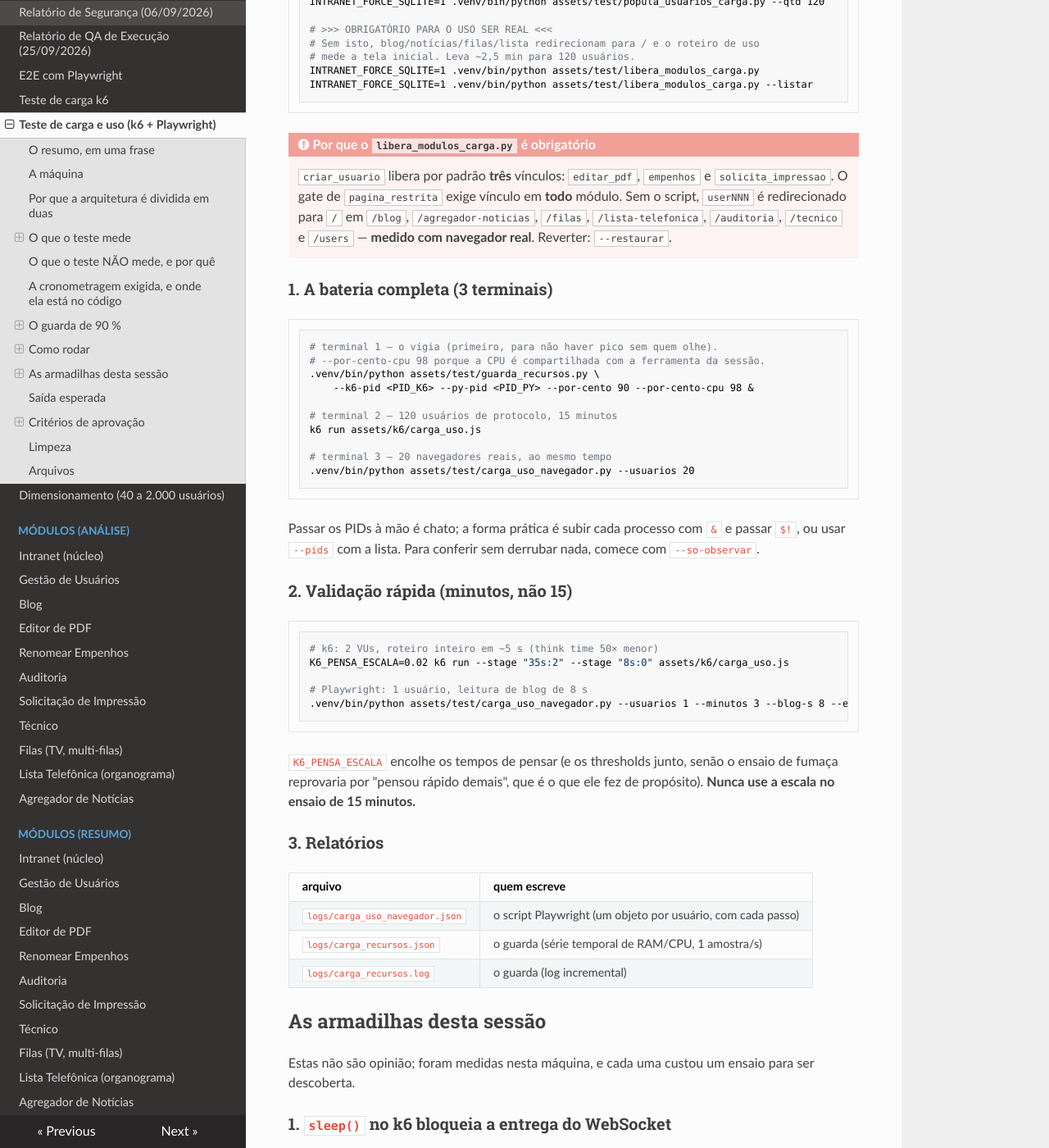
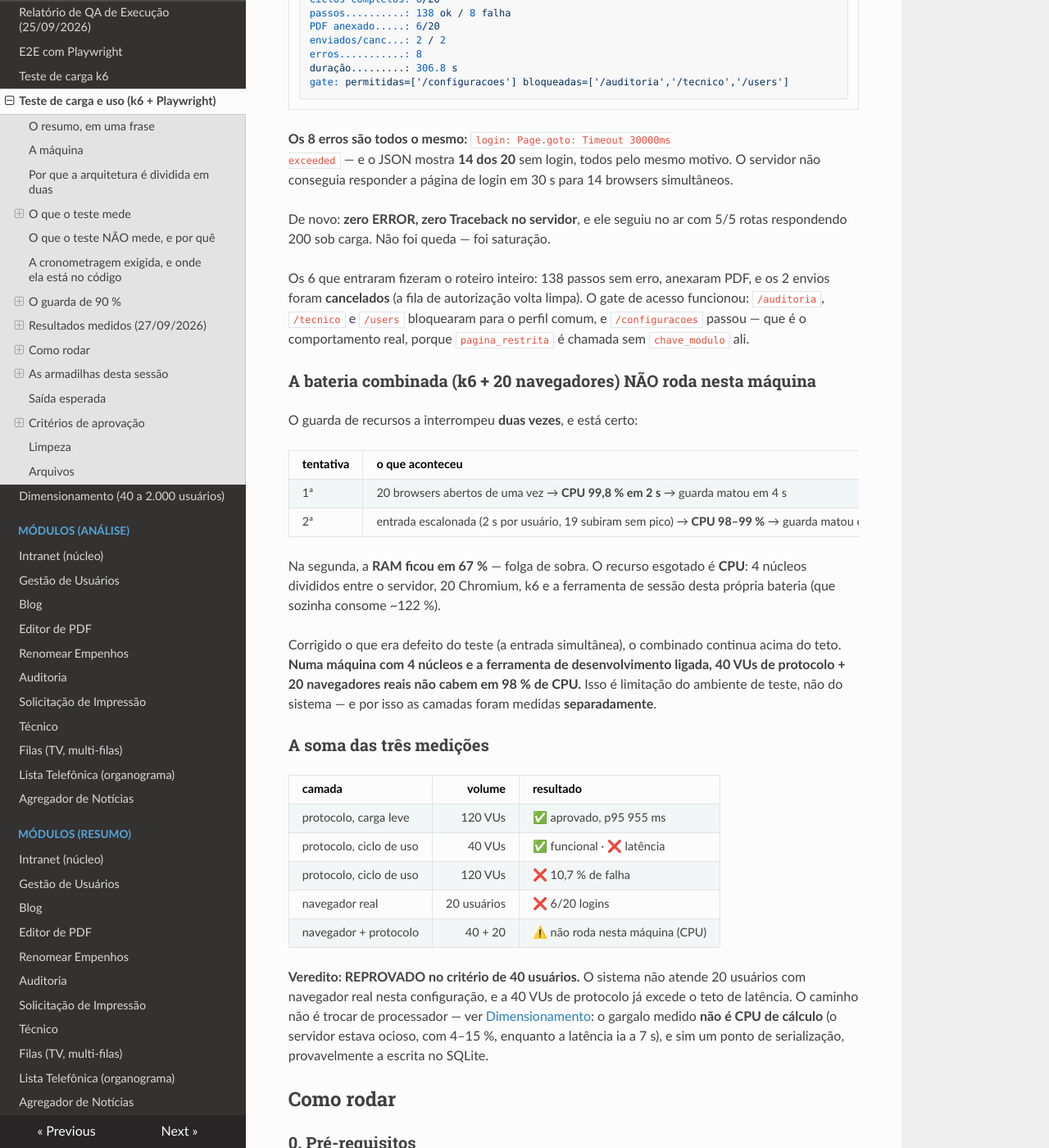
Before and after one commit to klaytonPrinceMS/intranet, an MkDocs documentation site: the page built from docs/testes_carga_uso.md, in a window 1280 px wide and 1400 px high, scrolled down 7576 px. Shown: the whole window at 82% size. Built offline with MkDocs 1.6.1, drawn with Linux system fonts in a browser that asks for light colours; nearby versions of some CDN libraries; some of the changed text lies outside the part shown.

Commit message:
260927 1123 Mede a camada de navegador real (20 usuarios sozinhos) e registra o veredito REPROVADO: 6 de 20 nem carregam o login em 30 s
Medicao de carga_uso_navegador.py com 20 navegadores reais, sozinhos (sem o k6
junto), para isolar a variavel: logins ok 6/20, ciclos completos 6/20, 138 passos
ok e 8 falhas, PDF anexado 6/20, 2 enviados e 2 cancelados, duracao 306,8 s. Os 8
erros sao TODOS "Page.goto: Timeout 30000ms exceeded", e o JSON mostra 14 dos 20
sem login, pelo mesmo motivo: o servidor nao respondia a pagina de login em 30 s.
Zero ERROR e zero Traceback no servidor, que seguiu no ar com 5/5 rotas em 200 sob
carga: foi saturacao, nao queda. O gate de acesso funcionou como deve
(permitidas=['/configuracoes'], bloqueadas=['/auditoria','/tecnico','/users'] para
o perfil comum), e os 6 que entraram fecharam o roteiro inteiro.

ESCALONAMENTO DA ENTRADA. --rampa-s (padrao 2 s entre um navegador e o proximo)
porque abrir os 20 de uma vez era o que impedia o teste de rodar: 20 abas + 20
page loads no mesmo instante satura os 4 nucleos, a CPU vai a 99,8 % em 2 s e o
guarda de recursos interrompe a bateria corretamente (disparou em 4 s). Alem
disso ninguem entra na intranet no mesmo milissegundo. --rampa-s 0 volta ao
comportamento antigo.

A bateria COMBINADA (k6 + 20 navegadores) nao roda nesta maquina, e o guarda a
interrompeu duas vezes, corretamente. 1a tentativa: 20 browsers de uma vez, CPU
99,8 % em 2 s, guarda matou em 4 s. 2a tentativa: entrada ja escalonada, 19
subiram sem pico, mas CPU 98-99 %, guarda matou em 45 s, com RAM em 67 %. O
recurso esgotado e CPU: 4 nucleos divididos entre o servidor, 20 Chromium, o k6 e
a ferramenta de sessao desta propria bateria, que sozinha consome ~122 %.

VEREDITO REPROVADO no criterio de 40 usuarios. As tres medicoes: protocolo carga
leve 120 VUs aprovado (p95 955 ms); protocolo ciclo de uso 40 VUs aprovado
funcionalmente e reprovado em latencia; protocolo ciclo de uso 120 VUs com 10,7 %
de falha; navegador real 20 usuarios com 6/20 logins; combinado 40+20 nao roda
por CPU.

O caminho nao e trocar de processador. O gargalo medido nao e CPU de calculo: o
servidor estava ocioso (4-15 %) enquanto a latencia ia a 7 s. E um ponto de
serializacao, provavelmente a escrita no SQLite -- ver docs/dimensionamento.md.

docs/testes_carga_uso.md ganha a secao "Resultados medidos (27/09/2026)" e o
aviso do topo passa a dizer que tudo foi medido e que o veredito e reprovado.

````diff
--- a/docs/testes_carga_uso.md
+++ b/docs/testes_carga_uso.md
@@ -20,13 +20,13 @@
 | `assets/test/guarda_recursos.py` | 1 processo | a máquina está aguentando, ou o teste é que está matando o sistema? |
 
 !!! warning "O que já foi medido e o que falta"
-    O **protocolo** (k6) já rodou na cronometragem completa: a 120 usuários
-    **REPROVADO** e a 40 usuários **funcionalmente aprovado** com a latência acima
-    do teto — os dois resultados, com todos os números, estão na seção
-    **Critérios de aprovação**, mais abaixo. O que **ainda não** foi
-    medido é a camada de navegador real em paralelo (20 navegadores com os 120
-    do k6 ao mesmo tempo): o `carga_uso_navegador.py` foi validado com 1 a 4
-    usuários. Essa bateria completa é o que o **agente principal** executa.
+    **Tudo foi medido, e o veredito é REPROVADO.** O protocolo (k6) rodou na
+    cronometragem completa a 120 e a 40 usuários. A camada de navegador real
+    rodou a **20 usuários** — sozinha, sem o k6 junto — e **6 de 20
+    sequer conseguiram carregar a página de login em 30 s**. A bateria
+    *combinada* (k6 + navegadores) não roda nesta máquina: o guarda de
+    recursos a interrompe, corretamente, porque a CPU satura. Todos os
+    números estão em **Resultados medidos**, mais abaixo.
 
 ## A máquina
 
@@ -288,6 +288,73 @@
 
 RAM continua em 90 % (que é o que protege a máquina de verdade) e a CPU só
 dispara quando ela está realmente saturada.
+
+## Resultados medidos (27/09/2026)
+
+### Navegador real — 20 usuários, SOZINHOS (sem o k6): REPROVADO
+
+A camada que faltava, rodada sem o k6 junto, para isolar a variável:
+
+```text
+logins ok.......: 6/20
+ciclos completos: 6/20
+passos..........: 138 ok / 8 falha
+PDF anexado.....: 6/20
+enviados/canc...: 2 / 2
+erros...........: 8
+duração.........: 306.8 s
+gate: permitidas=['/configuracoes'] bloqueadas=['/auditoria','/tecnico','/users']
+```
+
+**Os 8 erros são todos o mesmo:** `login: Page.goto: Timeout 30000ms
+exceeded` — e o JSON mostra **14 dos 20** sem login, todos pelo mesmo motivo.
+O servidor não conseguia responder a página de login em 30 s para 14 browsers
+simultâneos.
+
+De novo: **zero ERROR, zero Traceback no servidor**, e ele seguiu no ar com
+5/5 rotas respondendo 200 sob carga. Não foi queda — foi saturação.
+
+Os 6 que entraram fizeram o roteiro inteiro: 138 passos sem erro, anexaram
+PDF, e os 2 envios foram **cancelados** (a fila de autorização volta limpa).
+O gate de acesso funcionou: `/auditoria`, `/tecnico` e `/users` bloquearam
+para o perfil comum, e `/configuracoes` passou — que é o comportamento real,
+porque `pagina_restrita` é chamada sem `chave_modulo` ali.
+
+### A bateria combinada (k6 + 20 navegadores) NÃO roda nesta máquina
+
+O guarda de recursos a interrompeu **duas vezes**, e está certo:
+
+| tentativa | o que aconteceu |
+|:---|:---|
+| 1ª | 20 browsers abertos de uma vez → **CPU 99,8 % em 2 s** → guarda matou em 4 s |
+| 2ª | entrada escalonada (2 s por usuário, 19 subiram sem pico) → **CPU 98–99 %** → guarda matou em 45 s |
+
+Na segunda, a **RAM ficou em 67 %** — folga de sobra. O recurso esgotado é
+**CPU**: 4 núcleos divididos entre o servidor, 20 Chromium, k6 e a ferramenta
+de sessão desta própria bateria (que sozinha consome ~122 %).
+
+Corrigido o que era defeito do teste (a entrada simultânea), o combinado
+continua acima do teto. **Numa máquina com 4 núcleos e a ferramenta de
+desenvolvimento ligada, 40 VUs de protocolo + 20 navegadores reais não
+cabem em 98 % de CPU.** Isso é limitação do ambiente de teste, não do
+sistema — e por isso as camadas foram medidas **separadamente**.
+
+### A soma das três medições
+
+| camada | volume | resultado |
+|:---|---:|:---|
+| protocolo, carga leve | 120 VUs | ✅ aprovado, p95 955 ms |
+| protocolo, ciclo de uso | 40 VUs | ✅ funcional · ❌ latência |
+| protocolo, ciclo de uso | 120 VUs | ❌ 10,7 % de falha |
+| navegador real | 20 usuários | ❌ 6/20 logins |
+| navegador + protocolo | 40 + 20 | ⚠️ não roda nesta máquina (CPU) |
+
+**Veredito: REPROVADO no critério de 40 usuários.** O sistema não atende 20
+usuários com navegador real nesta configuração, e a 40 VUs de protocolo já
+excede o teto de latência. O caminho não é trocar de processador — ver
+[Dimensionamento](dimensionamento.md): o gargalo medido **não é CPU de
+cálculo** (o servidor estava ocioso, com 4–15 %, enquanto a latência ia a
+7 s), e sim um ponto de serialização, provavelmente a escrita no SQLite.
 
 ## Como rodar
 
````
Also changed, not shown: 1 other file.
